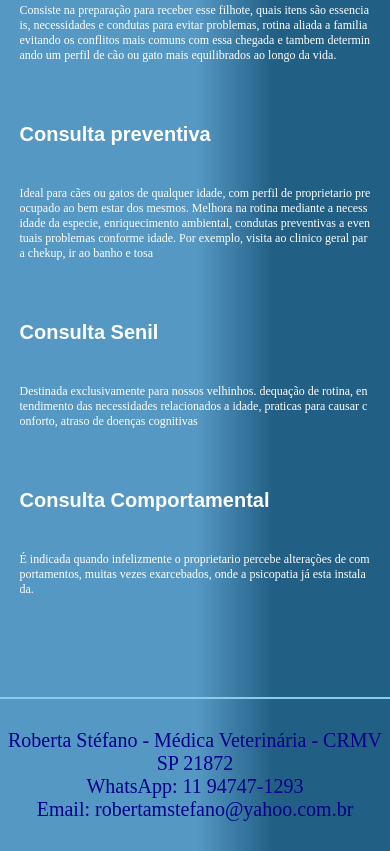
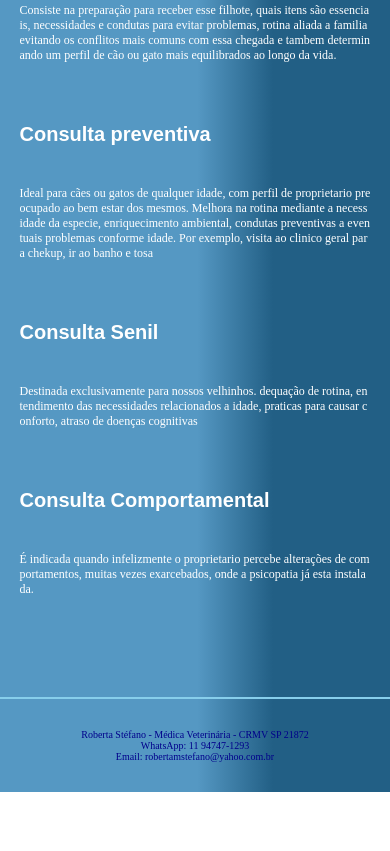
Before and after one commit to Rodrigostefan/Sitecomportamental, a plain HTML site: page index.html in a window 390 px wide. Shown: the part 2655-3506 px from the top of the page. After the commit the page ends 3447 px from the top, so only its background shows below. Drawn offline with Linux system fonts and the light colour scheme.

Commit message:
Update style.css

```diff
--- a/style.css
+++ b/style.css
@@ -140,4 +140,9 @@ footer{
         width: 180px;
         height: 140px;
     }
+
+    footer{
+    font-size: 10px;
+    }
+
 }
```
